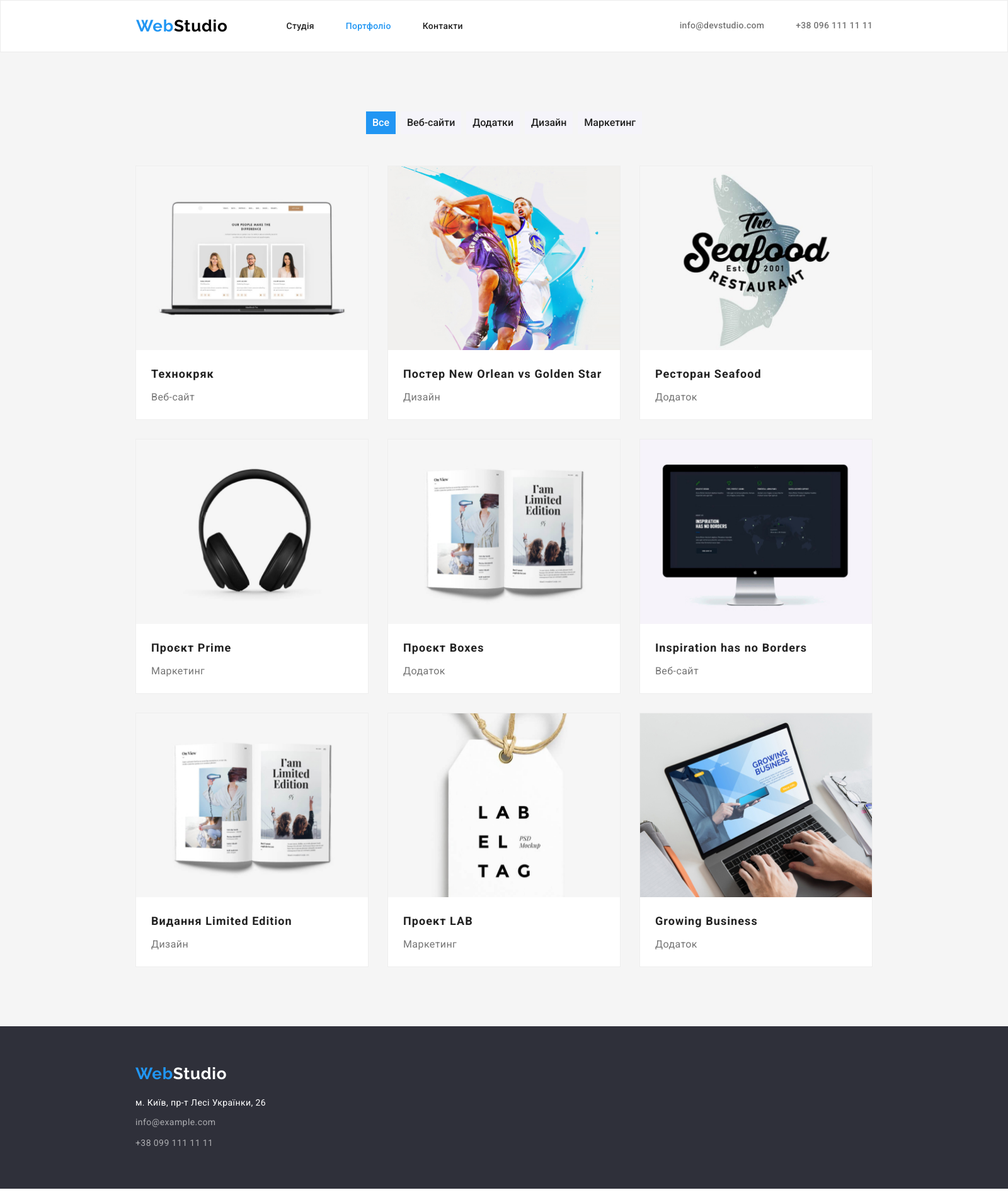
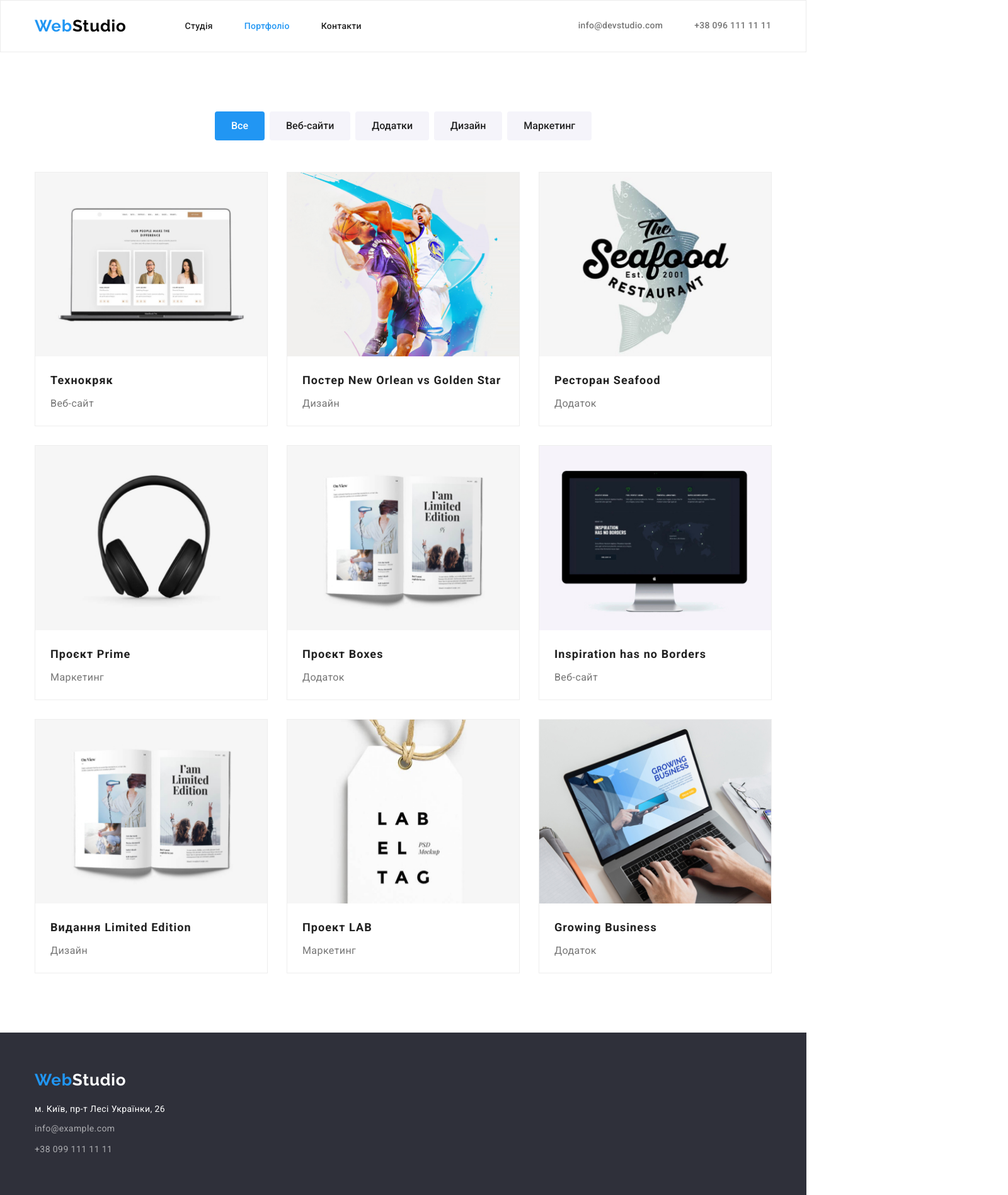
Before and after one commit to novotsvit/goit-markup-hw-03, a plain HTML site: page portfolio.html in a window 1280 px wide. Shown: the whole page at 63% size, 1600 px wide, since content can reach past the window. Drawn offline with nearby package versions, Linux system fonts and the light colour scheme.

Commit message:
homework-3-red-3

```diff
--- a/css/styles.css
+++ b/css/styles.css
@@ -14,8 +14,16 @@
     --title-text-color:#212121;
     --accent-color:#2196F3;
     --hero-color:#FFFFFF;
-    --address-color: rgba(255, 255, 255, 0.6);
-    --logo-first-color: #000000;
+    --address-color:rgba(255, 255, 255, 0.6);
+    --logo-first-color:#000000;
+    --header-bg-color:#FFFFFF;
+    --hero-bg-color:#2F303A;
+    --adventages-bg-color: #F5F5F5;
+    --team-bg-color:#F5F4FA;
+    --accent-bg-color:#2196F3;
+    --cs-border-color:#EEEEEE;
+    --ph-border-color:#ECECEC;
+    --box-shadow-color:rgba(0, 0, 0, 0.15);
 }
 html {
     box-sizing: border-box;
@@ -27,16 +35,16 @@ html {
 }
 /* PAGE */
 body{
-    width: 1600px;
     font-family: Roboto;
     font-size: 14px;
     letter-spacing: 0.03em;
 
     color: var(--primary-text-color);
-    background-color: #FFFFFF;
+    background-color:var(--header-bg-color);
 }
 h1,h2,h3,h4,h5,h6,p {
     margin-top: 0;
+    margin-bottom: 0;
 }
 a {
     text-decoration: none;
@@ -54,19 +62,14 @@ img {
 }
 /* Page header */
 .page-header {
-    background: #FFFFFF;
-    padding: 0px 200px;
-    border: 1px solid #ECECEC;
+    border: 1px solid var(--ph-border-color);
 }
 /* Main conteiner */
-.main-container{
-    width: 1200px;
-    padding: 0px 15px;
-
+ .page{
     display: flex;
     align-items: center;
 }
-.main-container .item:not(:last-child){
+.page .item:not(:last-child){
     margin-right: 344px;
 }
 /* Nav-menu */
@@ -158,8 +161,8 @@ img {
 
 /* footer */
 .footer{
-    padding: 60px 200px;
-    background-color: #2F303A;
+    padding: 60px 0px;
+    background-color:var(--hero-bg-color);
 }
 .footer-logo {
     display: inline-block;
@@ -193,17 +196,20 @@ img {
 
     color:var(--address-color);
 }
-.mail-link{
+.mail{
     margin-bottom: 9px;
+
 }
 .location-link{
     display: inline-block;
-    margin-bottom: 9px;
     font-style: normal;
     line-height: 1.5;
     text-decoration: none;
 
-    color: #FFFFFF;
+    color:var(--hero-color);
+}
+.location{
+    margin-bottom: 9px;
 }
 .mail-link:hover,
 .mail-link:focus {
@@ -218,7 +224,7 @@ img {
 /* Hero */
 .hero{
     padding: 200px 0px;
-    background-color: #2F303A;
+    background-color:var(--hero-bg-color);
 }
 .hero-title {
     width: 696px;
@@ -248,7 +254,7 @@ img {
     align-items: center;
     text-align: center;
     letter-spacing: 0.06em;
-    box-shadow: 0px 4px 4px rgba(0, 0, 0, 0.15);
+    box-shadow: 0px 4px 4px var(--box-shadow-color);
     border-radius: 4px;
     border: 4px solid transparent;
 
@@ -257,8 +263,7 @@ img {
 }
 /* Section */
 .section {
-    padding: 94px 200px;
-
+    padding: 94px 0px;
 }
 /* Our adventages */
 .container{
@@ -270,7 +275,7 @@ img {
 
 }
 .adventages {
-    background-color: #F5F5F5;
+    background-color:var(--adventages-bg-color);
 }
 .our-title{
     position: absolute;
@@ -285,8 +290,9 @@ img {
     overflow: hidden;
 }
 .adventages-title{
-    margin-bottom: 10px;
+    padding-bottom: 10px;
     line-height: 1.14;
+    font-size: 14px;
     color: var(--title-text-color);
 }
 .adventages-text {
@@ -299,10 +305,13 @@ img {
 .our-adventages .item:not(:last-child) {
     margin-right: 30px;
 }
+.our{
+    width: 270px;
+}
 /* What we do */
 .examples {
     padding-top: 0;
-    background-color: #F5F5F5;
+    background-color:var(--adventages-bg-color);
 }
 .title{
     margin-bottom: 50px;
@@ -320,12 +329,11 @@ img {
 }
 /* Our team */
 .team {
-    background-color: #F5F4FA;
+    background-color:var(--team-bg-color);
 
 }
 .team-name{
-    margin-top: 30px;
-    margin-bottom: 0px;
+    padding-top: 30px;
     font-weight: 500;
     font-size: 16px;
     line-height: 1.19;
@@ -335,7 +343,7 @@ img {
 }
 .team-position{
     margin-top: 10px;
-    margin-bottom: 30px;
+    padding-bottom: 30px;
     font-size: 16px;
     line-height: 1.9;
     text-align: center;
@@ -348,10 +356,6 @@ img {
     margin-right: 30px;
 }
 /* PORTFOLIO */
-.portfolio{
-    background-color: #F5F5F5;
-    padding:94px 200px;
-}
 .portfolio h1{
     position: absolute;
     width: 1px;
@@ -374,6 +378,9 @@ img {
     margin-right: 8px;
 }
 .buttons{
+    padding: 6px 22px;
+    border-radius: 4px;
+    border: 4px solid transparent;
     font-family: inherit;
     font-weight: 500;
     font-size: 16px;
@@ -381,19 +388,16 @@ img {
     text-align: center;
 
     color: var(--title-text-color);
-    background: #F5F4FA;
-
-    border: 4px;
-    border: 4px solid transparent;
+    background: var(--team-bg-color);
 }
 .b-current {
     color: var(--hero-color);
-    background-color: #2196F3;
+    background-color:var(--accent-bg-color);
 }
 .buttons:hover,
 .buttons:focus{
-    background-color: #2196F3;
-    color: #FFFFFF;
+    background-color:var(--accent-bg-color);
+    color:var(--hero-color);
 }
 /* Portfolio works */
 .card-set{
@@ -405,17 +409,18 @@ img {
 .card-set .item {
     flex-basis: calc((100% - 60px) / 3);
 
-    background-color: #fff;
-    border: 1px solid #EEEEEE;
+    background-color:var(--header-bg-color);
+    border: 1px solid var(--cs-border-color);
 }
 .portfolio-works li{
-    background-color: #FFFFFF;
+    background-color:var(--header-bg-color);
 }
 .portfolio-works a{
     text-decoration: none;
 }
 .portfolio-works h2{
-    margin: 20px 24px 4px 24px;
+    padding: 20px 24px 0px 24px;
+    margin-bottom: 4px;
     font-weight: 700;
     font-size: 18px;
     line-height: 2;
@@ -424,7 +429,7 @@ img {
     color: var(--title-text-color);
 }
 .portfolio-works p{
-    margin: 0px 24px 20px 24px;
+    padding: 0px 24px 20px 24px;
     font-size: 16px;
     line-height: 1.88;
 
--- a/portfolio.html
+++ b/portfolio.html
@@ -14,7 +14,7 @@
     <!-- Hedear -->
     <!-- Hedear -->
     <header class="page-header">
-        <div class="main-container">
+        <div class="page container">
             <nav class="nav-menu item">
                 <a href="./index.html" class="header-logo item">Web<span class="first-logo">Studio</span></a>
                 <ul class="page-nav item list">
@@ -30,7 +30,7 @@
         </div>
     </header>
     <main>
-        <section class="portfolio">
+        <section class="portfolio section">
             <div class="container">
                 <h1>portfolio</h1>
                 <ul class="portfolio-nav list">
@@ -114,8 +114,8 @@
             <a href="./index.html" class="footer-logo">Web<span class="second-logo">Studio</span></a>
             <address>
                 <ul class="address list">
-                    <li><a class="location-link" href="">м. Київ, пр-т Лесі Українки, 26</a></li>
-                    <li><a class="mail-link" href="mailto:info@example.com">info@example.com</a></li>
+                    <li class="location"><a class="location-link" href="">м. Київ, пр-т Лесі Українки, 26</a></li>
+                    <li class="mail"><a class="mail-link" href="mailto:info@example.com">info@example.com</a></li>
                     <li><a class="tel-link" href="tel:+380991111111">+38 099 111 11 11</a></li>
                 </ul>
             </address>
```
Also changed, not shown: index.html (+11 -13 lines).
